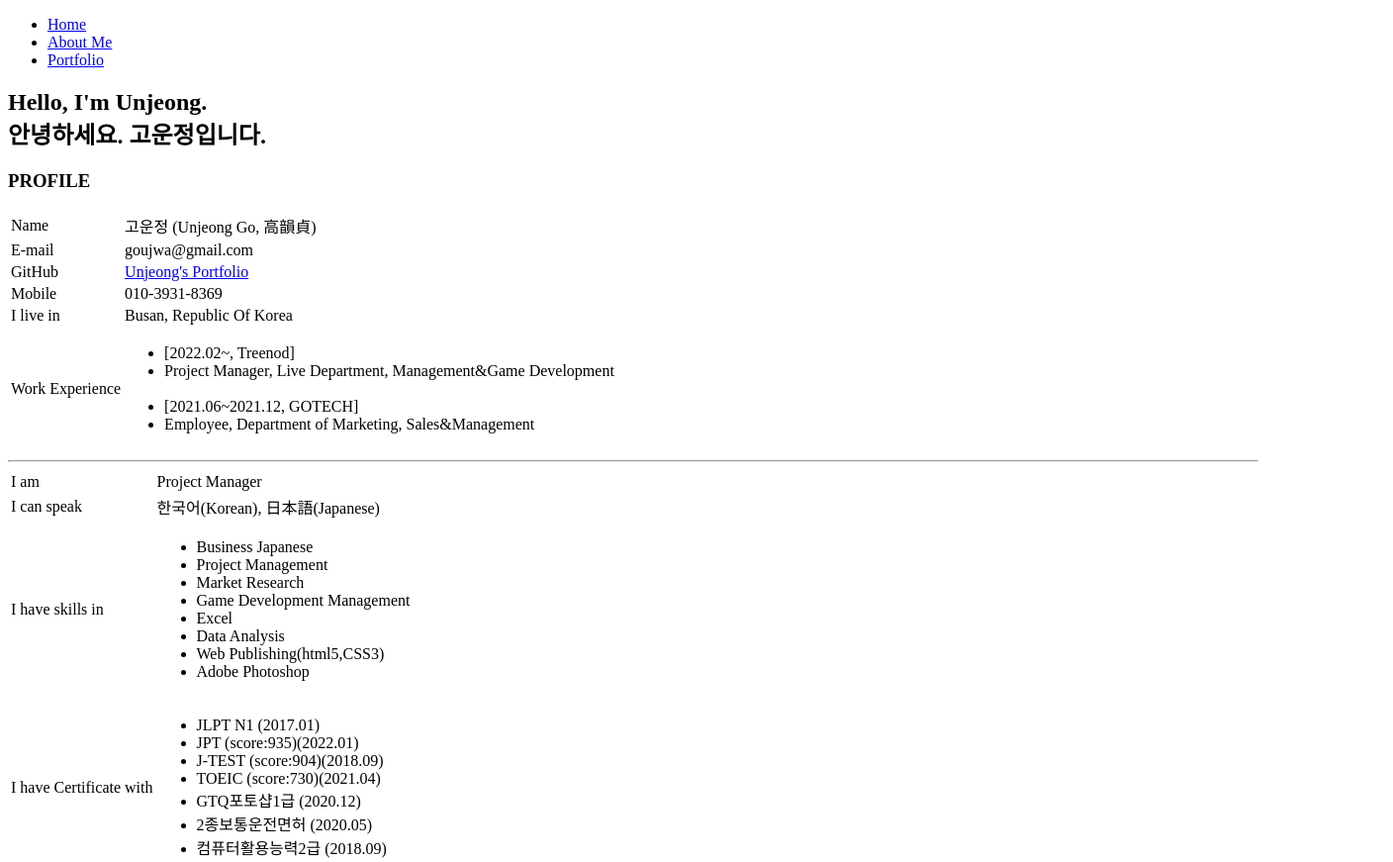
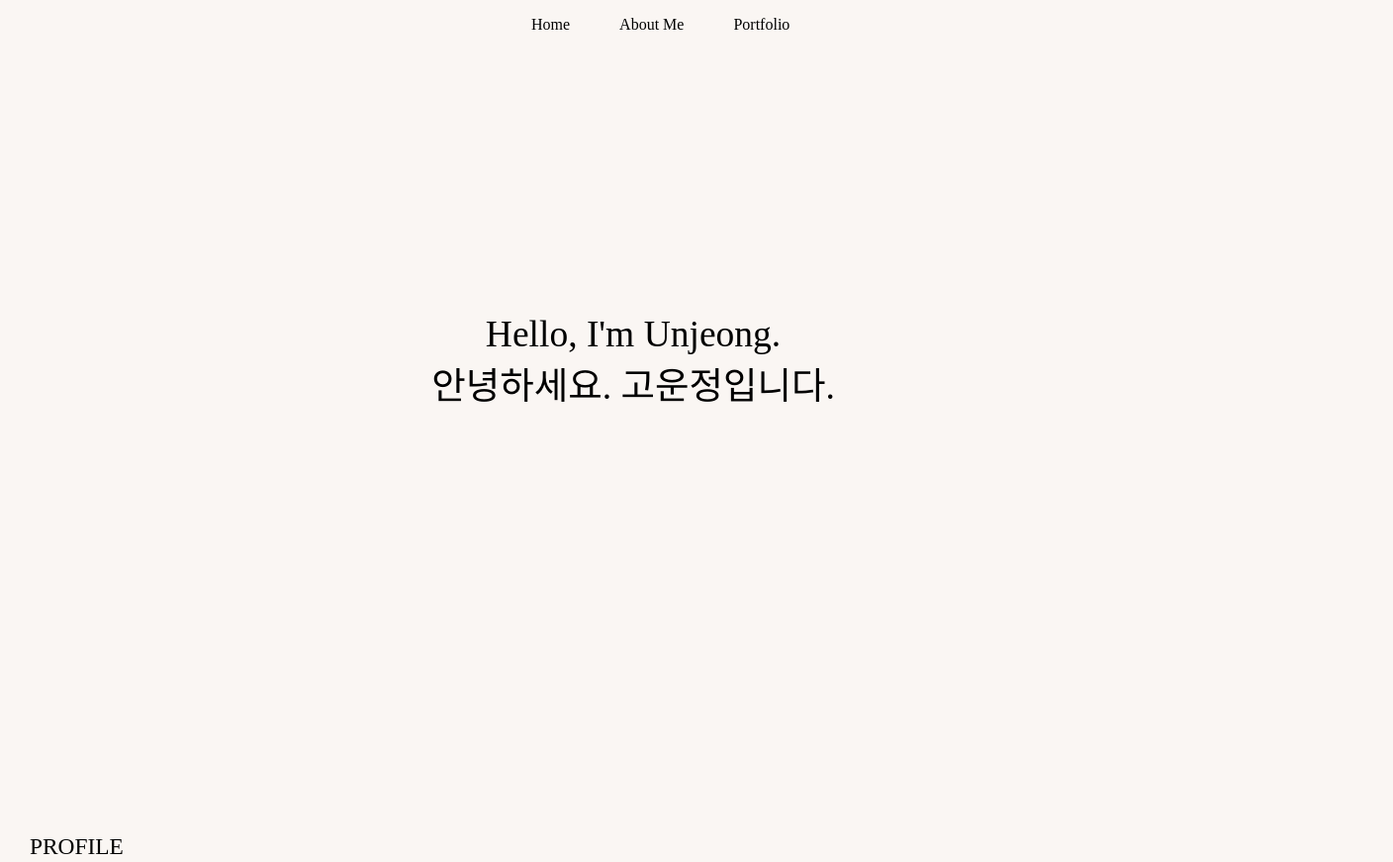
Before and after one commit to UnjeongGo/UJ_Portfolio, a plain HTML site: page index.html in a window 1280 px wide. Shown: the top 871 px of the page at 99% size, 1408 px wide, since content can reach past the window. Drawn offline with nearby package versions, Linux system fonts and the light colour scheme; a web font is replaced by a local one.

Commit message:
Add files via upload

```diff
--- /dev/null
+++ b/CSS/reset.css
@@ -0,0 +1,10 @@
+@charset "utf-8";
+* { margin:0; padding:0; border:0; outline:0; vertical-align:baseline; box-sizing: border-box; }
+ul, li, ol, dl, dd, dt { list-style:none; }
+img, video { vertical-align:top; border:0; }
+input, select, textarea, button {
+	font:inherit; color:inherit; vertical-align:middle; border-radius:0;
+}
+a, a:hover, a:focus { color: inherit; text-decoration: none; }
+address { font-style:normal; }
+h1, h2, h3, h4, h5, h6 { font-weight: normal; }
--- /dev/null
+++ b/CSS/style.css
@@ -0,0 +1,143 @@
+@charset "utf-8";
+
+@font-face {
+    font-family: 'RIDIBatang';
+    src: url('https://cdn.jsdelivr.net/gh/projectnoonnu/noonfonts_twelve@1.0/RIDIBatang.woff') format('woff');
+    font-weight: normal;
+    font-style: normal;
+}
+
+@font-face {
+    font-family: 'NEXON Lv1 Gothic OTF';
+    src: url('https://cdn.jsdelivr.net/gh/projectnoonnu/noonfonts_20-04@2.1/NEXON Lv1 Gothic OTF.woff') format('woff');
+    font-weight: normal;
+    font-style: normal;
+}
+
+.inner {
+    width: 100%;
+    max-width: 1220px;
+    margin: 0 auto;
+}
+
+body {
+    width: 100vw;
+    max-width: 100vw;
+    height: 400vh;
+    font-size: 14px;
+    font-family: 'NEXON Lv1 Gothic OTF';
+    background-color: #FAF6F3;
+    overflow-x:hidden;
+}
+
+/* header */
+header {
+    width: 100%;
+    height: 50px;
+    position: relative;
+    z-index: 3;
+}
+header ul {
+    width: 70%;
+    height: 50px;
+    margin: 0 40%;
+    display: flex;
+    line-height: 50px;
+    text-align: center;
+}
+header ul li {
+    height: 100%;
+    font-size: 16px;
+    padding-left: 25px;
+    padding-right: 25px;
+    text-align: center;
+}
+header ul li a {
+    display: block;
+    width: 100%;
+}
+
+/* content */
+/* home */
+.Home   {
+    width:100%;
+    height: calc(100vh - 50px);
+}
+.Home_title {
+    font-family: 'RIDIBatang';
+    font-display: center;
+    position: absolute;
+    top: 45%;
+    left: 50%;
+    transform: translate(-50%,-45%);
+    text-align: center;
+    font-size: 25px;
+}
+/* home */
+.AboutMe {
+    width: 100%;
+    height: 100vh;
+    padding: 30px;
+}
+
+.Section_title {
+    width: 100%;
+    height: 50px;
+    font-size: 20px;
+    line-height: 50px;
+}
+
+.AboutMe_wrap {
+    display: flex;
+    flex-wrap: wrap;
+}
+
+.AboutMe_L {
+    width: 49%;
+    padding: 0%;
+    height: 70vh;
+    display: flex;
+    flex-direction: column;
+}
+.AboutMe_R {
+    width: 49%;
+    height: 70vh;
+    display: flex;
+    flex-direction: column;
+}
+
+.AboutMe_wrap tr {
+    height: 25px;
+}
+
+.AboutMe_wrap ul {
+    margin-bottom: 20px;
+}
+
+.AboutMe_wrap li {
+    height: 20px;
+}
+
+.AboutMe_Line {
+    width: 1px;
+    margin: 0 5px;
+    height: 70vh;
+    background-color: #666;
+}
+
+
+/* Portfolio */
+.Portfolio {
+    width: 100%;
+    height: 200vh;
+    padding: 30px;
+}
+
+/* footer */
+footer {
+    width: 100%;
+    height: 50px;
+    bottom: 20px;
+    text-align: center;
+    color: #666;
+}
--- a/index.html
+++ b/index.html
@@ -5,9 +5,9 @@
     <meta http-equiv="X-UA-Compatible" content="IE=edge">
     <meta name="viewport" content="width=device-width, initial-scale=1.0">
     <link rel="stylesheet" href="https://cdnjs.cloudflare.com/ajax/libs/font-awesome/5.15.2/css/all.min.css">
-    <link rel="stylesheet" href="UJ_Portfolio/css/reset.css">
-    <link rel="stylesheet" href="UJ_Portfolio/css/style.css">
-    <link rel="stylesheet" href="UJ_Portfolio/css/swiper.css">
+    <link rel="stylesheet" href="css/reset.css">
+    <link rel="stylesheet" href="css/style.css">
+    <link rel="stylesheet" href="css/swiper.css">
     <link rel="shortcut icon" href="img/favicon3.ico" type="image/x-icon">
     <script src="js/jquery-3.5.1.min.js"></script>
     <script src="js/swiper.min.js"></script>
```
